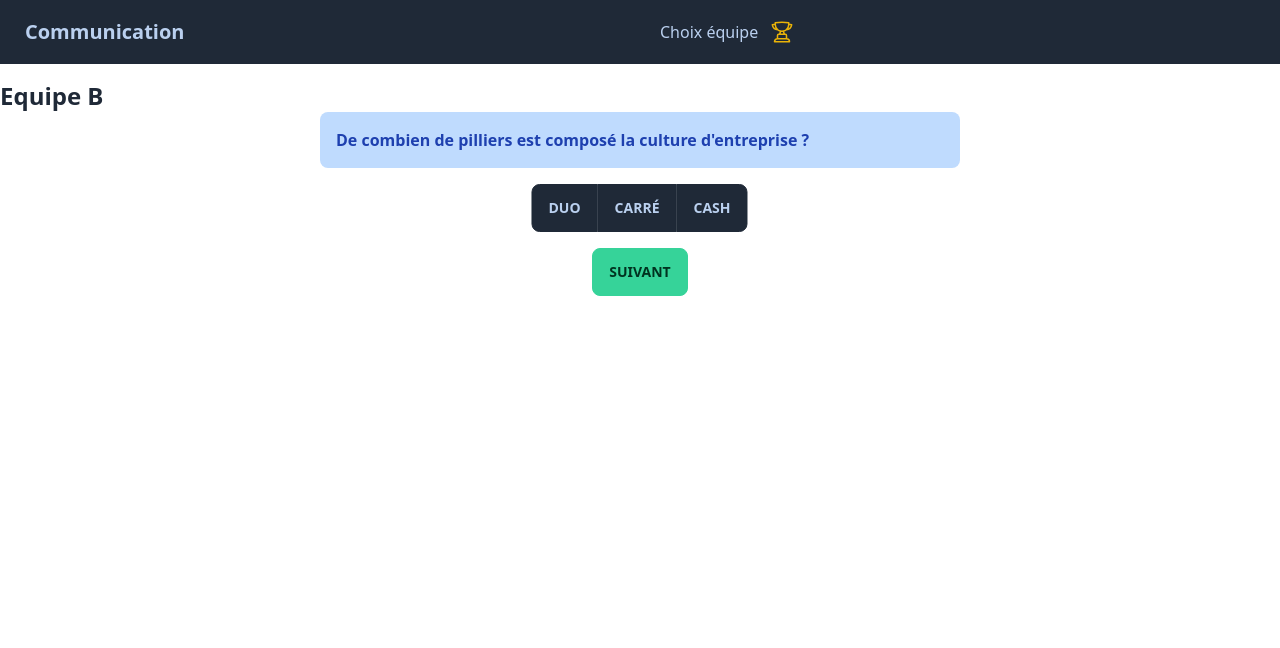
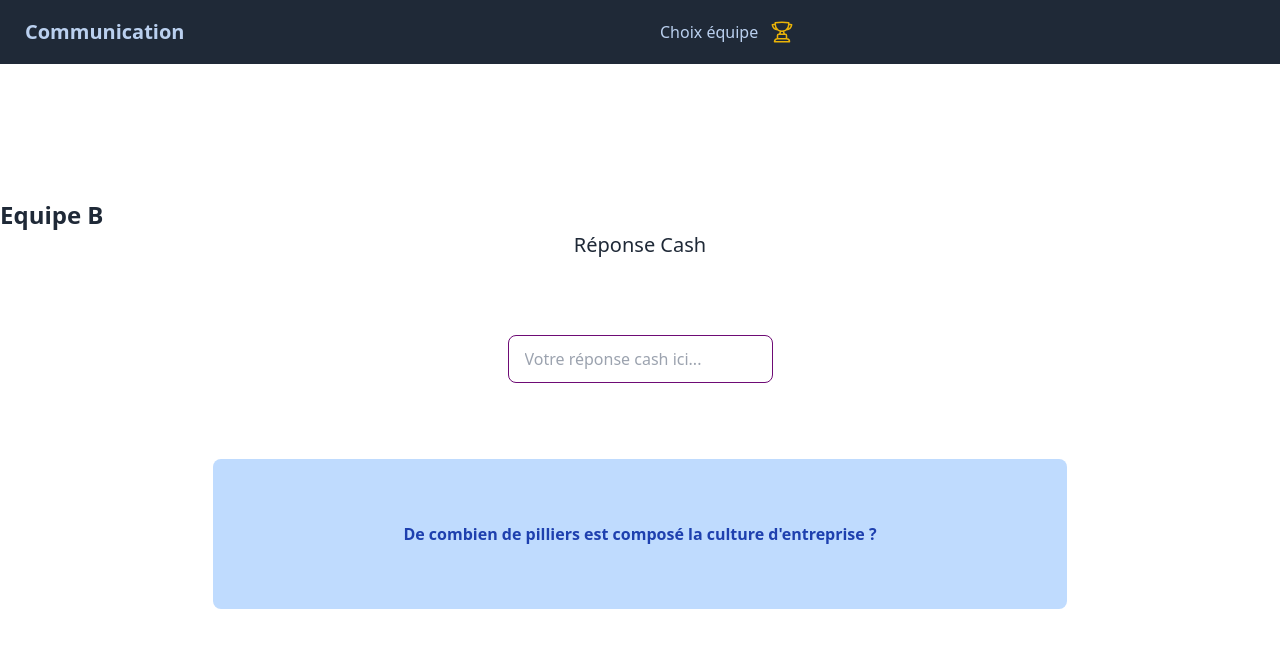
Before and after one commit to Nuageblanc7000/game_project, a React (Create React App) app: page /team/1 in a window 1280 px wide. Both pictures are taken after a click on the button "CASH". Shown: the top 648 px of the page. Built offline with nearby package versions, Linux system fonts and the light colour scheme.

Commit message:
showing answers

```diff
--- a/src/Pages/teamPage/TeamPage.jsx
+++ b/src/Pages/teamPage/TeamPage.jsx
@@ -1,39 +1,102 @@
-import { useParams } from "react-router-dom";
-import { useState } from "react";
+import {useParams} from "react-router-dom";
+import {useState} from "react";
 import teamA from "../../data/teamA.json";
 import teamB from "../../data/teamB.json";
 
 export default function TeamPage() {
     const url = useParams();
     const [activeQuestion, setActiveQuestion] = useState(0);
+    const [typeChoice, setTypeChoice] = useState(null)
+    const [showTypeChoice, setShowTypeChoice] = useState(true)
+    const [showNext, setShowNext] = useState(false)
+    const [active, setActive] = useState(null)
     const teamColor = url.team == "team-a" ? "bg-red-200" : "bg-blue-200";
     const textTeamColor = url.team == "team-a" ? "text-red-800" : "text-blue-800";
+    const team = url.team == "team-a" ? teamA : teamB
     const handleClick = () => {
         if (activeQuestion < teamA.length - 1) {
             setActiveQuestion((p) => p + 1);
         }
     };
 
-  const handleClickDuo = () => {};
+    const handleClickDuo = () => {
+        setTypeChoice(1)
+        setShowTypeChoice(false)
+    };
 
-  const handleClickCarre = () => {};
+    const handleClickCarre = () => {
+        setTypeChoice(2)
+        setShowTypeChoice(false)
+    };
 
-  const handleClickCash = () => {};
+    const handleClickCash = () => {
+        setTypeChoice(3)
+        setShowTypeChoice(false)
+    };
+
+    const handleClickVerifyResponse = (item) => {
+        setActive(item)
+        setShowNext(true)
+
+        if (item == team[activeQuestion].reponse) {
+            console.log('OK')
+        }
+    }
+
+    console.log(showNext)
 
     return (
-    <>
+        <div className="flex justify-center items-center h-full">
             <div className="container mx-auto">
                 <h1 className="text-2xl mt-4 font-bold">
                     {url.team == "team-a" ? "Equipe A" : "Equipe B"}
                 </h1>
-        <div className={`w-6/12 mx-auto p-4 rounded-lg ${teamColor}`}>
+
+                {typeChoice == 1 && (
+                    <div className="flex flex-wrap justify-center items-center p-4 min-h-[200px] gap-4">
+                        {team[activeQuestion].indicesParDeux.map((item, index) => {
+                            return (
+                                <button onClick={() => handleClickVerifyResponse(item)} key={index}
+                                        className={`${active == item ? 'bg-primary' : 'bg-primary/75' } hover:bg-primary rounded-lg flex-grow-0 flex-[40%] p-4 text-white font-semibold`}>{item}</button>
+                            )
+                        })}
+
+                    </div>
+                )}
+
+                {typeChoice == 2 && (
+                    <div className="flex flex-wrap justify-center items-center p-4 min-h-[200px] gap-4">
+                        {team[activeQuestion].indicesParQuatre.map((item, index) => {
+                            return (
+                                <button key={index}
+                                        className="bg-primary/75 hover:bg-primary rounded-lg flex-grow-0 flex-[40%] p-4 text-white font-semibold">{item}</button>
+                            )
+                        })}
+
+                    </div>
+                )}
+
+                {typeChoice == 3 && (
+                    <div className="flex flex-col items-center">
+                        <h2 className="text-xl">Réponse Cash</h2>
+                        <div className="flex flex-wrap justify-center items-center p-4 min-h-[200px] gap-4">
+                            <input type="text" placeholder="Votre réponse cash ici..."
+                                   className="input input-bordered input-primary w-full max-w-xs"/>
+                        </div>
+                    </div>
+                )}
+
+                <div
+                    className={`sm:w-8/12 mx-auto p-4 rounded-lg ${teamColor} min-h-[150px] flex justify-center items-center`}>
                     <h2 className={`font-bold ${textTeamColor}`}>
-            {url.team == "team-a"
-              ? teamA[activeQuestion].question
-              : teamB[activeQuestion].question}
+                        {team[activeQuestion].question}
                     </h2>
                 </div>
-        <div className="btn-group mt-4 ml-[50%] -translate-x-[50%]">
+
+                <div className="btn-group mt-4 ml-[50%] -translate-x-[50%] min-h-[50px]">
+
+                    {showTypeChoice && (
+                        <>
                             <button onClick={handleClickDuo} className="btn">
                                 Duo
                             </button>
@@ -43,14 +106,20 @@ export default function TeamPage() {
                             <button onClick={handleClickCash} className="btn">
                                 Cash
                             </button>
+                        </>
+                    )}
                 </div>
+
+                {showNext && (
                     <button
                         onClick={handleClick}
                         className="block mx-auto mt-4 btn btn-success"
                     >
                         Suivant
                     </button>
+                )}
+
             </div>
-    </>
+        </div>
     );
 }
```
Lines whose indentation alone changed are shown as unchanged.
